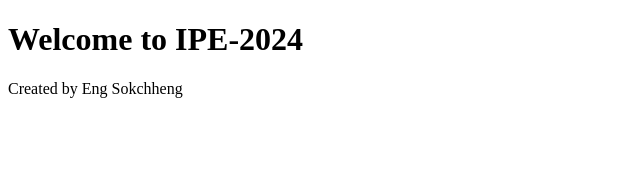
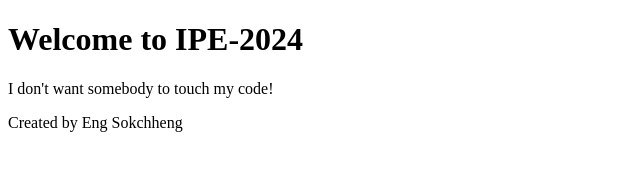
Before and after one commit to ChhenG02/midterm-ipe-2024, a plain HTML site: page index.html in a window 1280 px wide. Shown: the whole page, without its empty margins (0-640 px from the left). Drawn offline with Linux system fonts and the light colour scheme.

Commit message:
add paragraph to index.html

```diff
--- a/index.html
+++ b/index.html
@@ -7,6 +7,7 @@
 </head>
 <body>
     <h1>Welcome to IPE-2024</h1>
+    <p>I don't want somebody to touch my code!</p>
     <p>Created by Eng Sokchheng</p>
 </body>
 </html>
```
